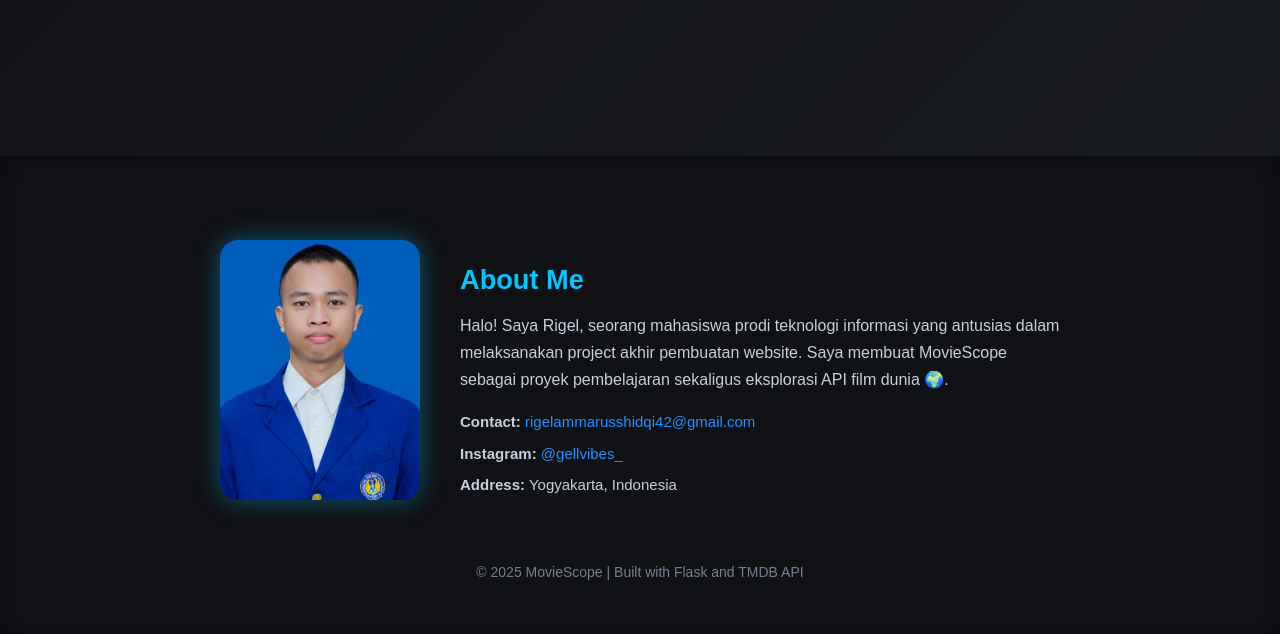
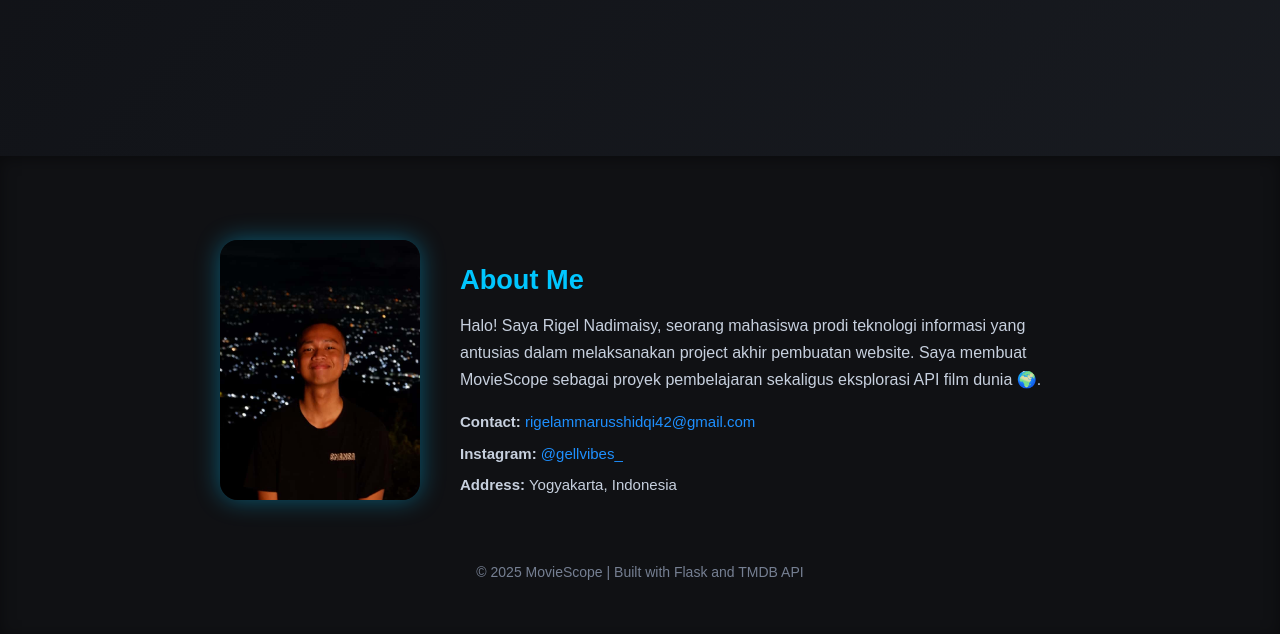
Before and after one commit to Gellsxly/MovieScope, a Flask app: page / in a window 1280 px wide. Shown: the part 1329-1963 px from the top of the page. Run offline with Flask 3, Linux system fonts and the light colour scheme.

Commit message:
Add new image and update index.html

```diff
--- a/templates/index.html
+++ b/templates/index.html
@@ -94,14 +94,14 @@
       <div class="footer-container">
         <div class="about-me">
           <img
-            src="{{ url_for('static', filename='Ganteng.jpg') }}"
+            src="{{ url_for('static', filename='Ganteng2.jpeg') }}"
             alt="Profile Photo"
             class="profile-img"
           />
           <div class="bio">
             <h3>About Me</h3>
             <p>
-              Halo! Saya Rigel, seorang mahasiswa prodi teknologi informasi yang
+              Halo! Saya Rigel Nadimaisy, seorang mahasiswa prodi teknologi informasi yang
               antusias dalam melaksanakan project akhir pembuatan website. Saya
               membuat MovieScope sebagai proyek pembelajaran sekaligus
               eksplorasi API film dunia 🌍.
```
Also changed, not shown: static/Ganteng2.jpeg (added).
